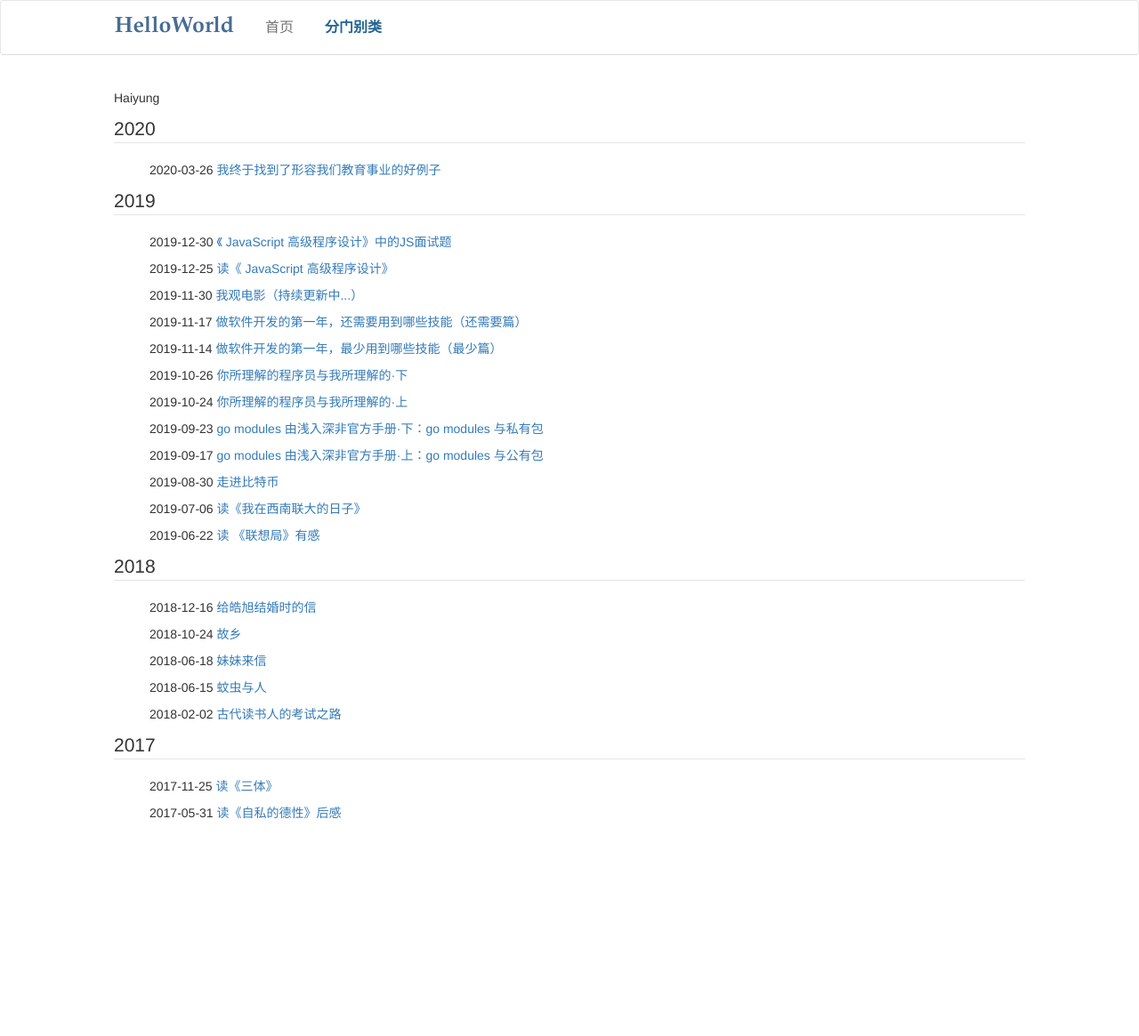
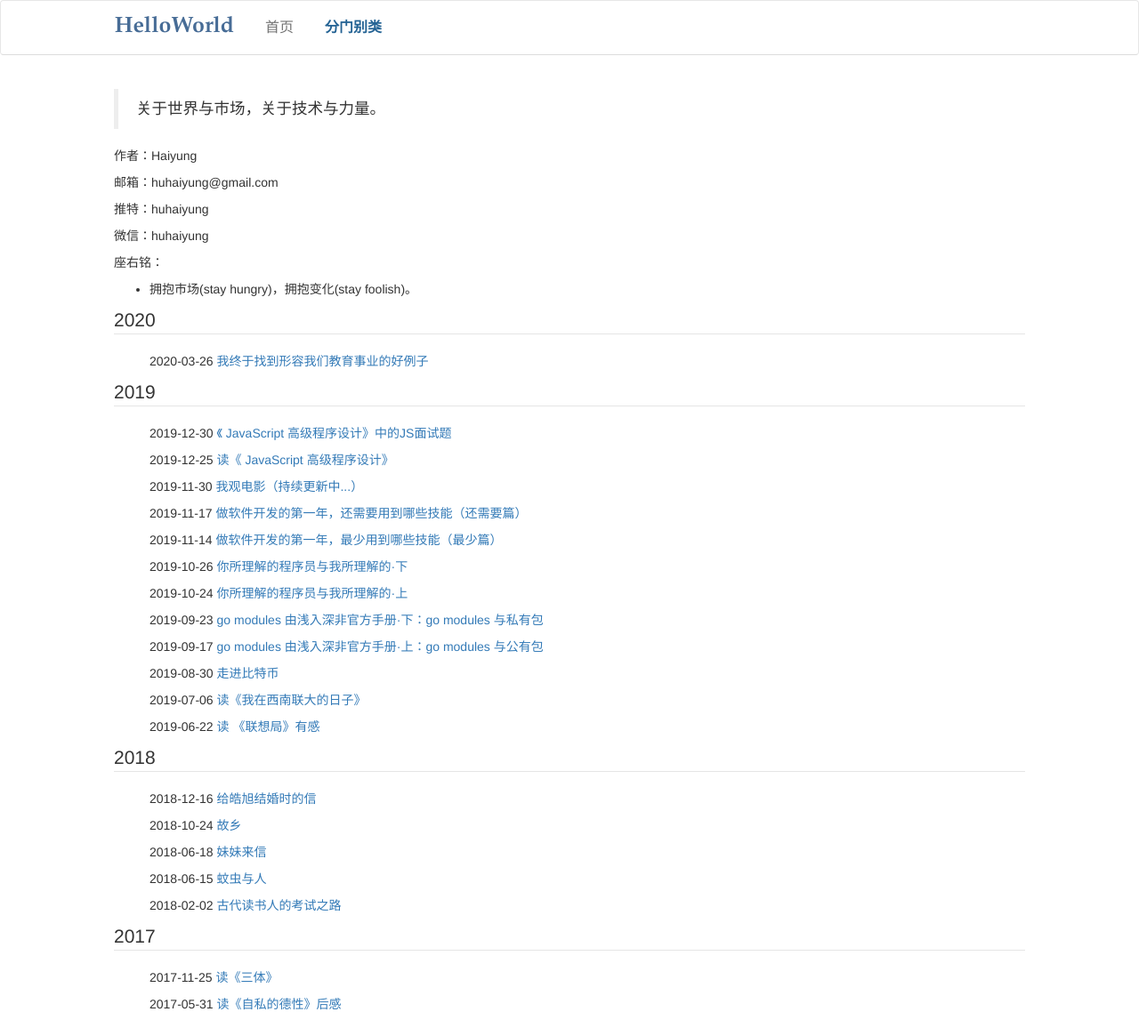
Before and after one commit to Haiyung/haiyung.github.io, a Jekyll site: the page built from pages/archive.md, in a window 1280 px wide. Shown: the whole page at 89% size. Built offline with Jekyll 4.4.1, drawn with Linux system fonts in a browser that asks for light colours; nearby versions of some CDN libraries; before the commit the page ends 950 px from its top, so only the background shows below that.

Commit message:
update: my profile

```diff
--- a/_posts/2020-03-26-our-education.md
+++ b/_posts/2020-03-26-our-education.md
@@ -1,12 +1,12 @@
 ---
 layout: post
-title: 我终于找到了形容我们教育事业的好例子
+title: 我终于找到形容我们教育事业的好例子
 date: 2020-03-26 21:00:00
 categories: blog-cn
 tags: 个人随想集
 ---
 
-## 我终于找到了形容我们教育事业的好例子
+## 我终于找到形容我们教育事业的好例子
 
 我终于找到了形容我们教育事业的好例子了。
 
--- a/pages/archive.md
+++ b/pages/archive.md
@@ -4,7 +4,18 @@ title: 分门别类
 permalink: /archive
 ---
 
-Haiyung
+> 关于世界与市场，关于技术与力量。
+
+作者：Haiyung
+
+邮箱：huhaiyung@gmail.com
+
+推特：huhaiyung
+
+微信：huhaiyung
+
+座右铭：
+- 拥抱市场(stay hungry)，拥抱变化(stay foolish)。
 
 
 {% for post in site.posts  %}{% capture this_year %}{{ post.date | date: "%Y" }}{% endcapture %}
```
